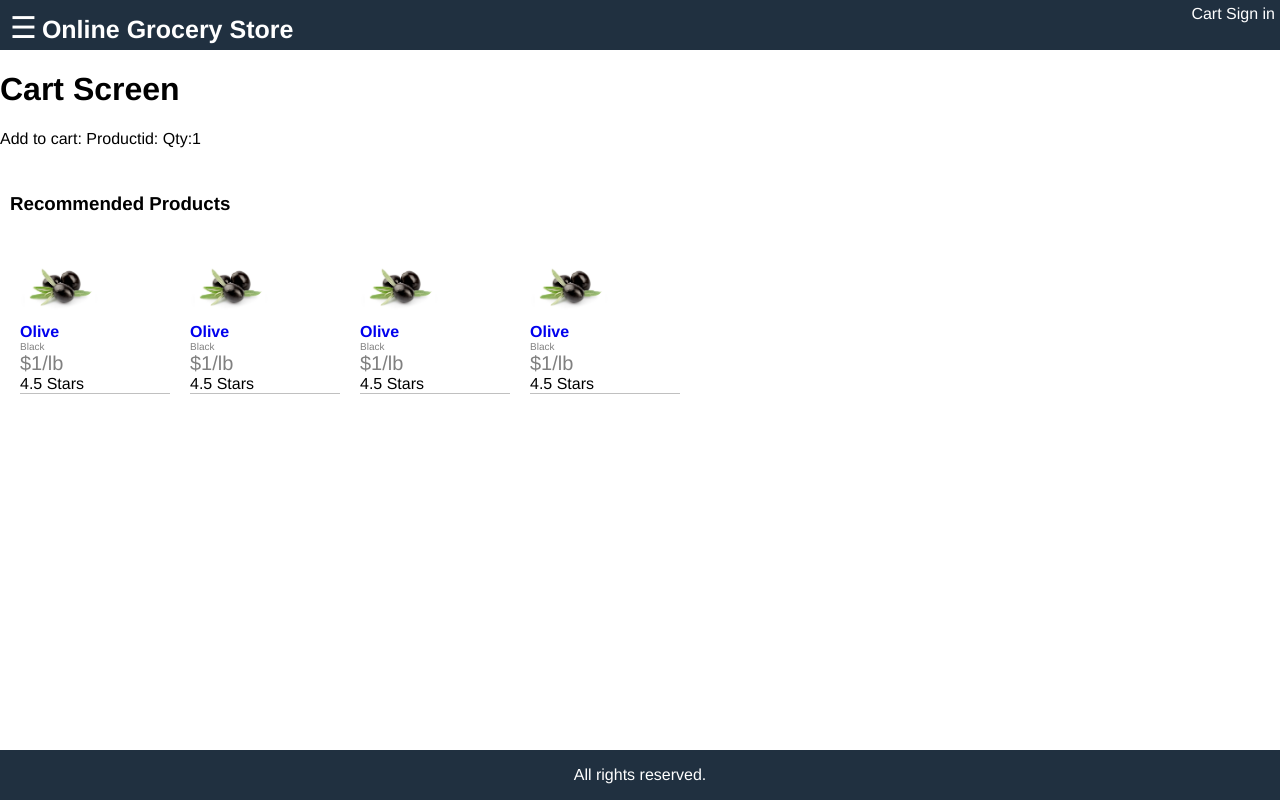
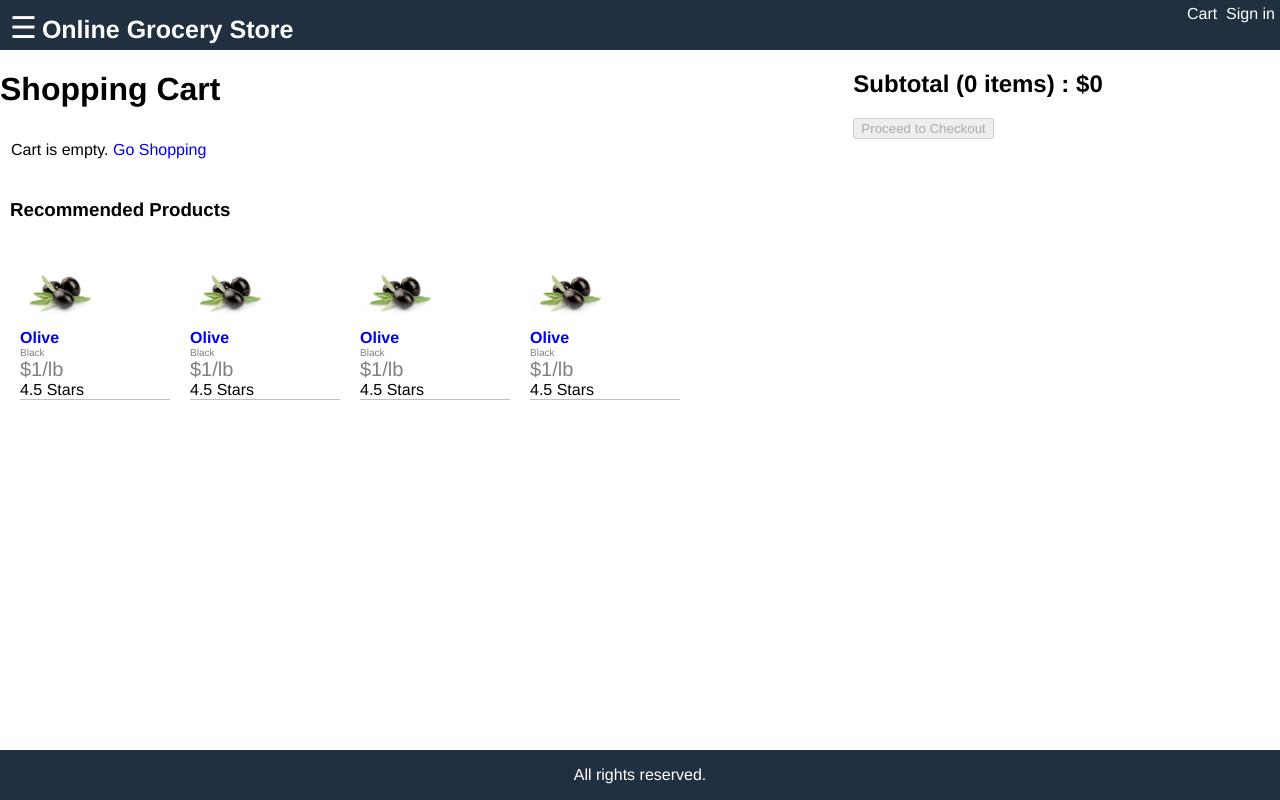
Before and after one commit to mekalyan26/Javascript_Projects, a React (Create React App) app in the folder OnlineGroceryStore/frontend/: page /cart in a window 1280 px wide. Built offline with nearby package versions, Linux system fonts and the light colour scheme.

Commit message:
added cart details screen

```diff
--- a/OnlineGroceryStore/frontend/src/App.js
+++ b/OnlineGroceryStore/frontend/src/App.js
@@ -1,4 +1,5 @@
 import React from 'react';
+import {useSelector} from 'react-redux';
 import {BrowserRouter, Route,Link} from 'react-router-dom';
 import './App.css';
 import HomeScreen from './screens/HomeScreen';
@@ -7,6 +8,9 @@ import CartScreen from './screens/CartScreen';
 
 
 function App() {
+
+  const cart = useSelector(state => state.cart);
+  const {cartItems} = cart;
 
   const openMenu= () =>{
     document.querySelector(".sidebar").classList.add("open");
@@ -23,7 +27,11 @@ function App() {
             <Link to="/">Online Grocery Store</Link>
         </div>
         <div className="header-links">
-            <Link to="cart">Cart </Link>
+            <Link to="cart">Cart
+            {cartItems.length > 0 && (
+              <span className="badge">{cartItems.length}</span>
+            )}
+            </Link>&nbsp;&nbsp;
             <Link to="signin">Sign in</Link>
         </div>
     </header>
--- a/OnlineGroceryStore/frontend/src/actions/cartAction.js
+++ b/OnlineGroceryStore/frontend/src/actions/cartAction.js
@@ -1,8 +1,24 @@
-import { CART_ADD_ITEMS } from "../constants/cartConstants";
 import Axios from "axios";
+import {
+  CART_ADD_ITEMS,
+  CART_REMOVE_ITEM,
+  CART_SAVE_SHIPPING_ADDRESS,
+  CART_SAVE_PAYMENT_METHOD,
+  CART_ADD_ITEM_FAIL,
+} from '../constants/cartConstants';
+
 
 export const addToCart = (productId, qty) => async (dispatch, getState) => {
   const { data } = await Axios.get(`/api/products/${productId}`);
+  const {
+    cart: { cartItems },
+  } = getState();
+  if (cartItems.length > 0 && data.seller._id !== cartItems[0].seller._id) {
+    dispatch({
+      type: CART_ADD_ITEM_FAIL,
+      payload: `Can't Add To Cart. Buy only from ${cartItems[0].seller.seller.name} in this order`,
+    });
+  } else {
     dispatch({
       type: CART_ADD_ITEMS,
       payload: {
@@ -11,8 +27,23 @@ export const addToCart = (productId, qty) => async (dispatch, getState) => {
         price: data.price,
         countInStock: data.countInStock,
         product: data._id,
+        seller: data.seller,
         qty,
       },
     });
   localStorage.setItem("cartItems", JSON.stringify(getState().cart.cartItems));
+  }
 };
+
+export const removeFromCart = (productId) => (dispatch, getState) => {
+  dispatch({ type: CART_REMOVE_ITEM, payload: productId });
+  localStorage.setItem('cartItems', JSON.stringify(getState().cart.cartItems));
+};
+
+export const saveShippingAddress = (data) => (dispatch) => {
+  dispatch({ type: CART_SAVE_SHIPPING_ADDRESS, payload: data });
+  localStorage.setItem('shippingAddress', JSON.stringify(data));
+};
+export const savePaymentMethod = (data) => (dispatch) => {
+  dispatch({ type: CART_SAVE_PAYMENT_METHOD, payload: data });
+};
--- a/OnlineGroceryStore/frontend/src/constants/cartConstants.js
+++ b/OnlineGroceryStore/frontend/src/constants/cartConstants.js
@@ -1 +1,6 @@
 export const CART_ADD_ITEMS = 'CART_ADD_ITEMS';
+export const CART_ADD_ITEM_FAIL = 'CART_ADD_ITEM_FAIL';
+export const CART_REMOVE_ITEM = 'CART_REMOVE_ITEM';
+export const CART_SAVE_SHIPPING_ADDRESS = 'CART_SAVE_SHIPPING_ADDRESS';
+export const CART_SAVE_PAYMENT_METHOD = 'CART_SAVE_PAYMENT_METHOD';
+export const CART_EMPTY = 'CART_EMPTY';
--- a/OnlineGroceryStore/frontend/src/index.css
+++ b/OnlineGroceryStore/frontend/src/index.css
@@ -34,6 +34,42 @@ body {
   font-size: 2.5rem;
   font-weight: bold;
   text-decoration: none;
+}
+.badge{
+  background-color: red;
+  color: #ffffff;
+  border-radius: 50%;
+  padding: 0.2rem 0.7rem;
+  font-size: 1.4rem;
+  margin-left: 0.2rem;
+}
+
+.row {
+  display: flex;
+  flex-wrap: wrap;
+  justify-content: space-between;
+  align-items: center;
+}
+.row.center {
+  justify-content: center;
+}
+.row.top {
+  align-items: flex-start;
+}
+.row.start {
+  justify-content: flex-start;
+}
+.col-1 {
+  flex: 1 1 25rem;
+}
+.col-2 {
+  flex: 2 1 50rem;
+}
+.col-3 {
+  flex: 32 1 75rem;
+}
+.min-30 {
+  min-width: 30rem;
 }
 .header-links a{
 color: #ffffff;
--- a/OnlineGroceryStore/frontend/src/screens/CartScreen.js
+++ b/OnlineGroceryStore/frontend/src/screens/CartScreen.js
@@ -1,25 +1,110 @@
-import React , {useEffect} from "react";
-import { useDispatch } from "react-redux";
-import { addToCart } from "../actions/cartAction";
+import React, { useEffect } from "react";
+import { addToCart, removeFromCart } from "../actions/cartAction";
+import { useDispatch, useSelector } from "react-redux";
+import { Link } from "react-router-dom";
+import MessageBox from "../components/MessageBox";
 
-export default function Cart(props) {
+export default function CartScreen(props) {
   const productId = props.match.params.id;
   const qty = props.location.search
     ? Number(props.location.search.split("=")[1])
     : 1;
   const dispatch = useDispatch();
+  const cart = useSelector((state) => state.cart);
+  const { cartItems, error } = cart;
 
   useEffect(() => {
     if (productId) {
       dispatch(addToCart(productId, qty));
     }
   }, [dispatch, productId, qty]);
+
+  const removeFromCartHandler = (id) => {
+    // delete action
+    dispatch(removeFromCart(id));
+  };
+
+  const checkoutHandler = () => {
+    props.history.push("/signin?redirect=shipping");
+  };
+
   return (
-    <div>
-      <h1>Cart Screen</h1>
-      <p>
-        Add to cart: Productid: {productId} Qty:{qty}
-      </p>
+    <div className="row top">
+      <div className="col-2">
+        <h1>Shopping Cart</h1>
+        {error && <MessageBox variant="danger">{error}</MessageBox>}
+        {cartItems.length === 0 ? (
+          <MessageBox>
+            Cart is empty. <Link to="/">Go Shopping</Link>
+          </MessageBox>
+        ) : (
+          <ul>
+            {cartItems.map((item) => (
+              <li key={item.product}>
+                <div className="row">
+                  <div>
+                    <img
+                      src={item.image}
+                      alt={item.name}
+                      className="small"
+                    ></img>
+                  </div>
+                  <div className="min-30">
+                    <Link to={`/product/${item.product}`}>{item.name}</Link>
+                  </div>
+                  <div>
+                    <select
+                      value={item.qty}
+                      onChange={(e) =>
+                        dispatch(
+                          addToCart(item.product, Number(e.target.value))
+                        )
+                      }
+                    >
+                      {[...Array(item.countInStock).keys()].map((x) => (
+                        <option key={x + 1} value={x + 1}>
+                          {x + 1}
+                        </option>
+                      ))}
+                    </select>
+                  </div>
+                  <div>${item.price}</div>
+                  <div>
+                    <button
+                      type="button"
+                      onClick={() => removeFromCartHandler(item.product)}
+                    >
+                      Delete
+                    </button>
+                  </div>
+                </div>
+              </li>
+            ))}
+          </ul>
+        )}
+      </div>
+      <div className="col-1">
+        <div className="card card-body">
+          <ul>
+            <li>
+              <h2>
+                Subtotal ({cartItems.reduce((a, c) => a + c.qty, 0)} items) : $
+                {cartItems.reduce((a, c) => a + c.price * c.qty, 0)}
+              </h2>
+            </li>
+            <li>
+              <button
+                type="button"
+                onClick={checkoutHandler}
+                className="primary block"
+                disabled={cartItems.length === 0}
+              >
+                Proceed to Checkout
+              </button>
+            </li>
+          </ul>
+        </div>
+      </div>
     </div>
   );
 }
```
Lines whose indentation alone changed are shown as unchanged.
